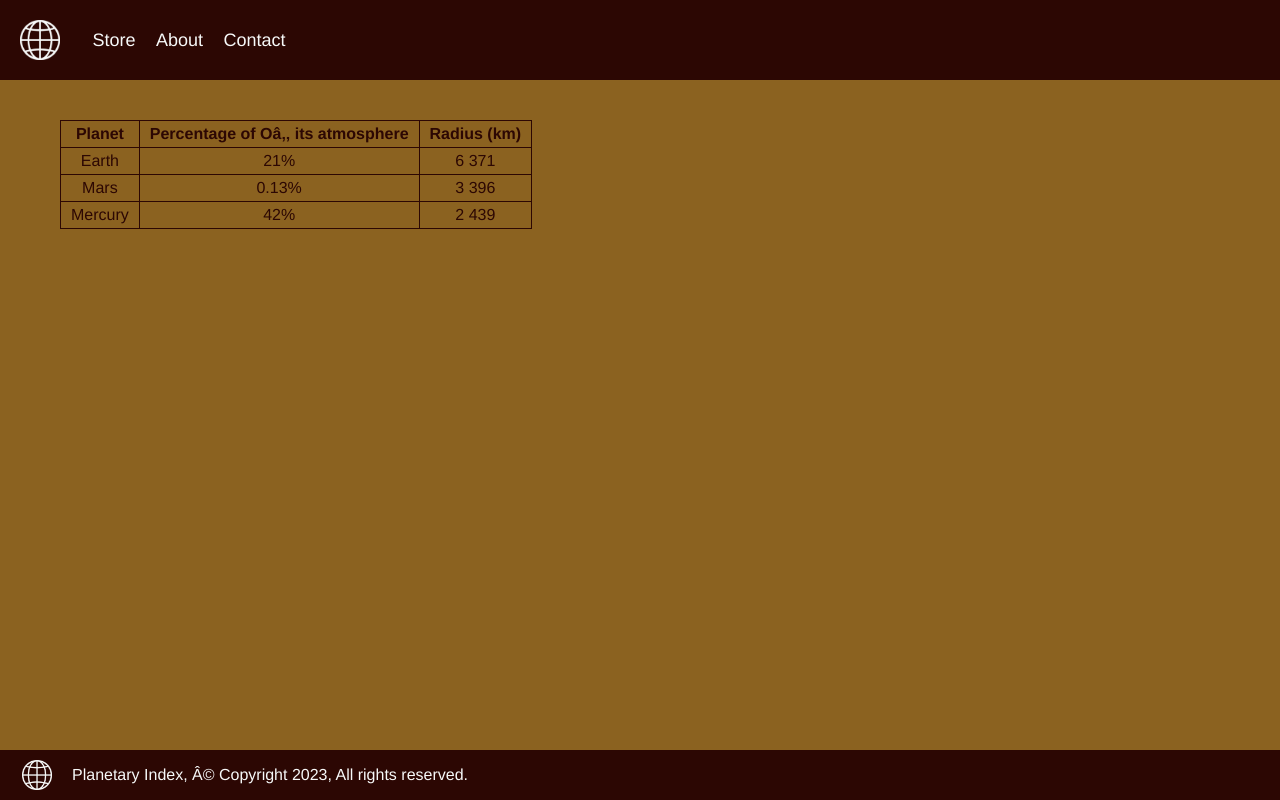
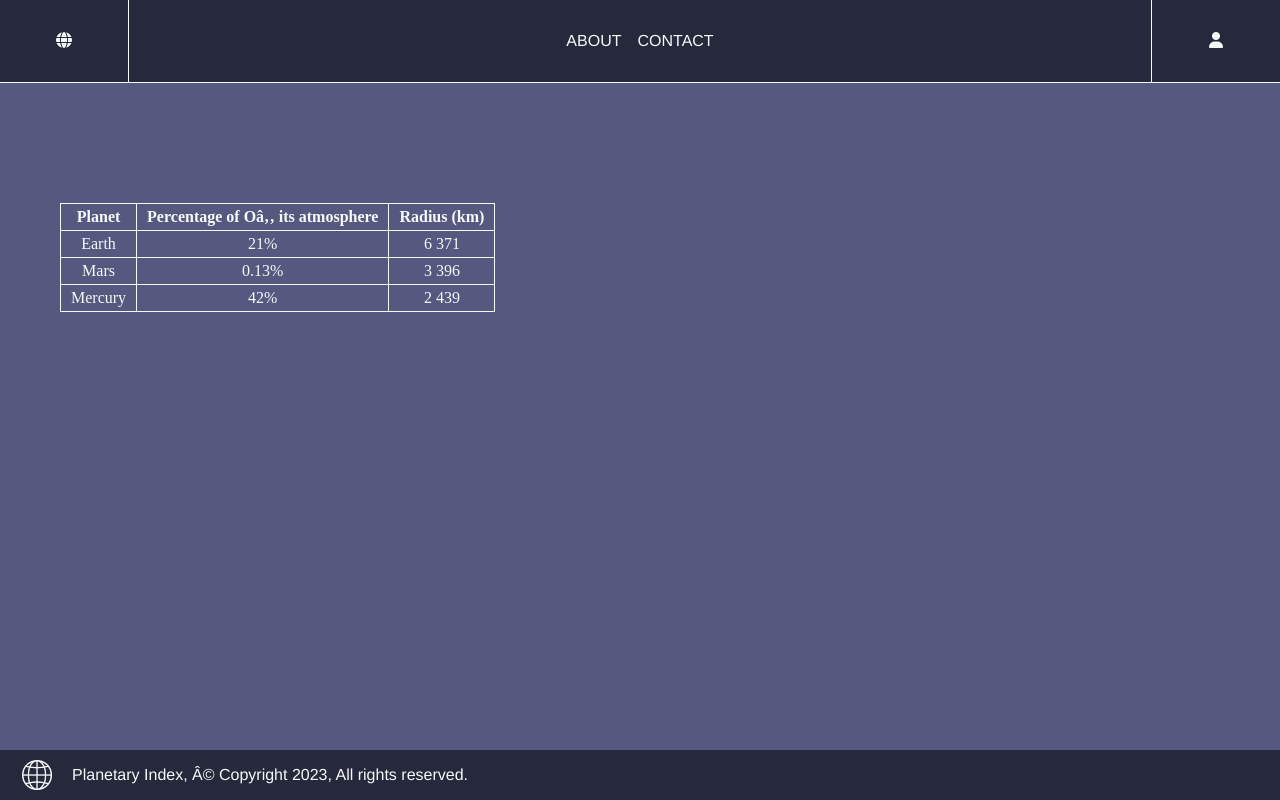
Before and after one commit to SamusX0/Planetary-Index, a plain HTML site: page index.html in a window 1280 px wide. Drawn offline with Linux system fonts and the light colour scheme.

Commit message:
Add files via upload

```diff
--- a/index.html
+++ b/index.html
@@ -6,19 +6,22 @@
 	<meta author="Samuel Fernández Toledo">
 	<title>Planetary Index</title>
 	<link rel="stylesheet" href="style.css">
+	<script src="https://kit.fontawesome.com/81a75dbdaf.js" crossorigin="anonymous"></script>
 </head>
 <body>
 	<!-- Top navigation bar, includes links to the different sections of the website. -->
-	<div class="topnav">
-		<div class="logo">
-			<a href="#home"><img src="img/logo.png"></a>
+	<nav>
+		<div id="nav-logo-section" class="nav-section">
+			<a href="#"><i class="fa-solid fa-globe"></i></a>
 		</div>
-		<div class="topnavLinks">
-			<a href="#store">Store</a>
-			<a href="#about">About</a>
-			<a href="#contact">Contact</a>
+		<div id="nav-link-section" class="nav-section">
+			<a href="#">ABOUT</a>
+			<a href="#">CONTACT</a>
 		</div>
-	</div>
+		<div id="nav-profile-section" class="nav-section">
+			<a href="#"><i class="fa-solid fa-user"></i></a>
+		</div>
+	</nav>
 	<!-- A table with information about different planets. -->
 	<div class="planetTable">
 		<table>
--- a/style.css
+++ b/style.css
@@ -1,41 +1,53 @@
-/* Color palette for the website: Dominant (#8B6220), Secondary (#2C0703), Accent (#F7F9F9) */
+:root {
+	--dominant-color: #55597f;
+	--secondary-color: #26283B;
+	--accent-color: #F7F9F9;
+}
 
 * {
+	box-sizing: border-box;
+}
+
+body {
+	background-color: var(--dominant-color);
+	margin: 0px;
+}
+
+h1, h2, h3, a, p, span {
 	font-family: Helvetica, sans-serif;
+	color: var(--accent-color);
 }
-body {
-	background-color: #8B6220;
-	margin: 0;
-	margin-top: 80px;
+
+a {
+	text-decoration: none;
 }
 
 /* Styling for the topnav. */
 
-.topnav {
-	overflow: hidden;
-	background-color: #2C0703;
-	position: fixed;
-	top: 0;
-	left: 0;
-	right: 0;
+nav {
+	display: flex;
+	width: 100%;
+	border-bottom: 1px solid var(--accent-color);
+	background-color: var(--secondary-color);
 }
-.logo, .topnavLinks {
-	display: inline-block;
-	vertical-align: middle;
+
+nav > .nav-section {
+	padding: 2rem;
+	display: flex;
+	gap: 1rem;
+	align-items: center;
+	justify-content: center;
 }
-.topnavLinks a {
-	color: #F7F9F9;
-	font-size: 18px;
-	margin: 8px;
-	text-decoration: none;
+
+#nav-logo-section,
+#nav-profile-section {
+	flex-basis: 10%;
 }
-.topnavLinks a:hover {
-	text-decoration: underline;
-}
-.logo a img {
-	float: left;
-	height: 40px;
-	margin: 20px;
+
+#nav-link-section {
+	flex-grow: 1;
+	border-left: 1px solid var(--accent-color);
+	border-right: 1px solid var(--accent-color);
 }
 
 /* Table with information about planets. */
@@ -48,9 +60,9 @@ body {
 	border-collapse: collapse;
 }
 .planetTable table, .planetTable th, .planetTable td {
-	color: #2C0703;
+	color: #F7F9F9;
 	border: 1px solid;
-	border-color: #2C0703;
+	border-color: #F7F9F9;
 	padding-left: 10px;
 	padding-right: 10px;
 	padding-top: 4px;
@@ -61,7 +73,7 @@ body {
 
 footer {
 	position: fixed;
-	background-color: #2C0703;
+	background-color: #26283B;
 	bottom: 0;
 	left: 0;
 	right: 0;
```
